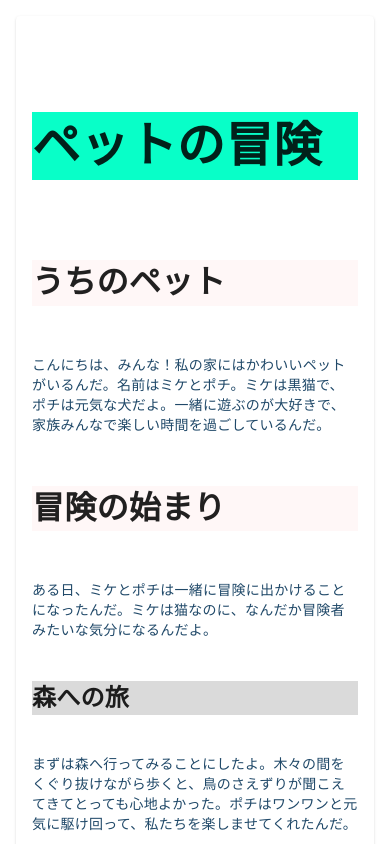
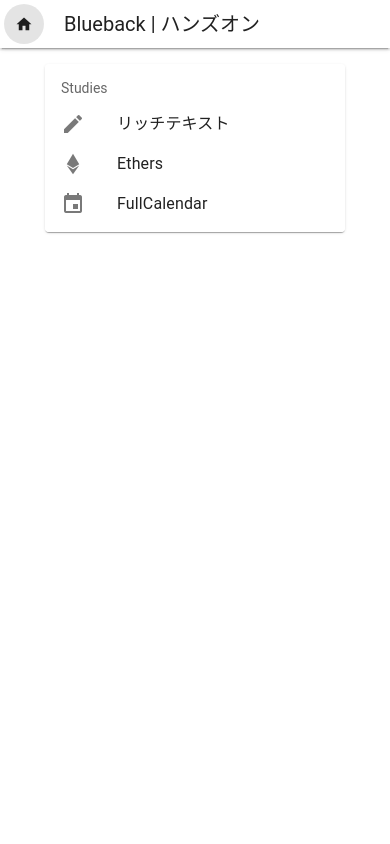
Before and after one commit to Yutahhhhh/firebase-study, a Nuxt app: page / in a window 390 px wide. Shown: the top 844 px of the page. Built offline with nearby package versions, Linux system fonts and the light colour scheme.

Commit message:
ページを分ける

```diff
--- a/layouts/default.vue
+++ b/layouts/default.vue
@@ -1,6 +1,10 @@
 <template>
   <v-app>
     <v-main>
+      <v-app-bar density="compact" :elevation="2">
+        <v-app-bar-nav-icon to="/" size="small" icon="mdi-home" />
+        <v-app-bar-title>Blueback | ハンズオン</v-app-bar-title>
+      </v-app-bar>
       <slot />
     </v-main>
   </v-app>
--- a/nuxt.config.ts
+++ b/nuxt.config.ts
@@ -1,6 +1,5 @@
 export default defineNuxtConfig({
   ssr: false,
-  target: 'static',
   build: {
     transpile: ["vuetify"]
   },
--- a/pages/index.vue
+++ b/pages/index.vue
@@ -1,129 +1,40 @@
 <template>
   <div>
     <v-container>
-      <v-row>
-        <v-col
-          cols="12"
-          md="8"
-        >
-          <v-card
-            class="color-pallet h-100"
+      <v-card
+        class="mx-auto"
+        max-width="300"
+      >
+        <v-list density="compact">
+          <v-list-subheader>Studies</v-list-subheader>
+
+          <v-list-item
+            v-for="(p, i) in pages"
+            :key="i"
+            :to="p.to"
+            color="primary"
           >
-            <v-card-text>
-              <!-- <div v-html="xssText" /> # サニタイズしないとアラートが表示される -->
-              <div v-html="sanitizeHtml(switchMode === 'xss' ? xssText : richText, sanitizeOptions)" />
-            </v-card-text>
-            <v-card-actions>
-              <v-btn
-                color="#08ffc8"
-                @click="switchMode='cool'"
-              >
-                クール系
-              </v-btn>
-              <v-btn
-                color="#ffb6b9"
-                @click="switchMode='cute'"
-              >
-                かわいい系
-              </v-btn>
-              <v-btn
-                color="red"
-                @click="switchMode='xss'"
-              >
-                XSS攻撃
-              </v-btn>
-            </v-card-actions>
-          </v-card>
-        </v-col>
-        <v-col
-          cols="4"
-          class="d-none d-md-block"
-        >
-          <v-card
-            title="ペットの冒険"
-            subtitle="ここから下の画像が追従するよ"
-            class="mb-8"
-          />
-          <v-card class="sidebar-sticky">
-            <v-img src="https://placekitten.com/300/300" />
-          </v-card>
-        </v-col>
-      </v-row>
+            <template v-slot:prepend>
+              <v-icon :icon="p.icon"></v-icon>
+            </template>
+
+            <v-list-item-title v-text="p.text"></v-list-item-title>
+          </v-list-item>
+        </v-list>
+      </v-card>
     </v-container>
   </div>
 </template>
 
 <script setup lang="ts">
-import sanitizeHtml from 'sanitize-html';
-type ColorType = {
-  h1: string
-  h2: string
-  h3: string
-  back: string
+type PageType = {
+  text: string
+  icon: string
+  to: string
 }
-
-const coolColor: ColorType = {
-  h1: '#08ffc8',
-  h2: '#fff7f7',
-  h3: '#dadada',
-  back: '#204969'
-}
-
-const cuteColor: ColorType = {
-  h1: '#ffb6b9',
-  h2: '#fae3d9',
-  h3: '#bbded6',
-  back: '#8ac6d1'
-}
-
-const switchMode = ref<'cool' | 'cute' | 'xss'>('cool')
-
-const sanitizeOptions = {
-  allowedTags: ['h1', 'h2', 'h3', 'p', 'img'],
-  allowedAttributes: {
-    'img': ['src', 'alt']  // デフォルトでもonerrorなどのイベントハンドラは許可していないが、明示的に。
-  }
-}
-
-const richText = `
-  <h1>ペットの冒険</h1>
-  <h2>うちのペット</h2>
-  <p>こんにちは、みんな！私の家にはかわいいペットがいるんだ。名前はミケとポチ。ミケは黒猫で、ポチは元気な犬だよ。一緒に遊ぶのが大好きで、家族みんなで楽しい時間を過ごしているんだ。</p>
-  <h2>冒険の始まり</h2>
-  <p>ある日、ミケとポチは一緒に冒険に出かけることになったんだ。ミケは猫なのに、なんだか冒険者みたいな気分になるんだよ。</p>
-  <h3>森への旅</h3>
-  <p>まずは森へ行ってみることにしたよ。木々の間をくぐり抜けながら歩くと、鳥のさえずりが聞こえてきてとっても心地よかった。ポチはワンワンと元気に駆け回って、私たちを楽しませてくれたんだ。</p>
-  <h3 class="highlight">川での出来事</h3>
-  <p>森を抜けると、きれいな川が広がっていたんだ。ミケは初めての水辺に興味津々で近づいていったよ。すると、ミケがジャンプして川に飛び込んでしまったんだ！でも大丈夫、私たちはすぐに助けてあげたんだ。ミケはびしょ濡れになっちゃったけれど、みんなで笑っていたよ。</p>
-  <h3>大冒険の終わり</h3>
-  <p>冒険は楽しい思い出と共に終わったんだけれど、ミケとポチはいつも一緒にいるから、これからもたくさんの冒険が待っていると思うんだ。ペットとの冒険は最高だね！</p>
-  <p>それではまたね！</p>
-`
-
-// MEMO: <img src="存在しない画像">のようにサニタイズされる。
-const xssText = `<p>攻撃を仕掛けるテキスト</p><img src="存在しない画像" onerror="alert('XSS攻撃!')" />`
+const pages: PageType[] = [
+  { to: 'post', icon: 'mdi-pencil', text: 'リッチテキスト' },
+  { to: 'ethers', icon: 'mdi-ethereum', text: 'Ethers' },
+  { to: 'calendar', icon: 'mdi-calendar', text: 'FullCalendar' }
+]
 </script>
-
-
-<style lang="sass">
-.color-pallet
-  h1
-    background: v-bind("switchMode === 'cool' ? coolColor.h1 : cuteColor.h1")
-    font-size: 3rem
-    margin: 80px 0
-  h2
-    background: v-bind("switchMode === 'cool' ? coolColor.h2 : cuteColor.h2")
-    font-size: 2rem
-    margin: 50px 0
-  h3
-    background: v-bind("switchMode === 'cool' ? coolColor.h3 : cuteColor.h3")
-    font-size: 1.5rem
-    margin: 40px 0
-  p
-    color: v-bind("switchMode === 'cool' ? coolColor.back : cuteColor.back")
-
-.sidebar-sticky
-  position: sticky
-  top: 40px
-  max-height: 50vh
-</style>
--- /dev/null
+++ b/pages/post.vue
@@ -0,0 +1,129 @@
+<template>
+  <div>
+    <v-container>
+      <v-row>
+        <v-col
+          cols="12"
+          md="8"
+        >
+          <v-card
+            class="color-pallet h-100"
+          >
+            <v-card-text>
+              <!-- <div v-html="xssText" /> # サニタイズしないとアラートが表示される -->
+              <div v-html="sanitizeHtml(switchMode === 'xss' ? xssText : richText, sanitizeOptions)" />
+            </v-card-text>
+            <v-card-actions>
+              <v-btn
+                color="#08ffc8"
+                @click="switchMode='cool'"
+              >
+                クール系
+              </v-btn>
+              <v-btn
+                color="#ffb6b9"
+                @click="switchMode='cute'"
+              >
+                かわいい系
+              </v-btn>
+              <v-btn
+                color="red"
+                @click="switchMode='xss'"
+              >
+                XSS攻撃
+              </v-btn>
+            </v-card-actions>
+          </v-card>
+        </v-col>
+        <v-col
+          cols="4"
+          class="d-none d-md-block"
+        >
+          <v-card
+            title="ペットの冒険"
+            subtitle="ここから下の画像が追従するよ"
+            class="mb-8"
+          />
+          <v-card class="sidebar-sticky">
+            <v-img src="https://placekitten.com/300/300" />
+          </v-card>
+        </v-col>
+      </v-row>
+    </v-container>
+  </div>
+</template>
+
+<script setup lang="ts">
+import sanitizeHtml from 'sanitize-html';
+type ColorType = {
+  h1: string
+  h2: string
+  h3: string
+  back: string
+}
+
+const coolColor: ColorType = {
+  h1: '#08ffc8',
+  h2: '#fff7f7',
+  h3: '#dadada',
+  back: '#204969'
+}
+
+const cuteColor: ColorType = {
+  h1: '#ffb6b9',
+  h2: '#fae3d9',
+  h3: '#bbded6',
+  back: '#8ac6d1'
+}
+
+const switchMode = ref<'cool' | 'cute' | 'xss'>('cool')
+
+const sanitizeOptions = {
+  allowedTags: ['h1', 'h2', 'h3', 'p', 'img'],
+  allowedAttributes: {
+    'img': ['src', 'alt']  // デフォルトでもonerrorなどのイベントハンドラは許可していないが、明示的に。
+  }
+}
+
+const richText = `
+  <h1>ペットの冒険</h1>
+  <h2>うちのペット</h2>
+  <p>こんにちは、みんな！私の家にはかわいいペットがいるんだ。名前はミケとポチ。ミケは黒猫で、ポチは元気な犬だよ。一緒に遊ぶのが大好きで、家族みんなで楽しい時間を過ごしているんだ。</p>
+  <h2>冒険の始まり</h2>
+  <p>ある日、ミケとポチは一緒に冒険に出かけることになったんだ。ミケは猫なのに、なんだか冒険者みたいな気分になるんだよ。</p>
+  <h3>森への旅</h3>
+  <p>まずは森へ行ってみることにしたよ。木々の間をくぐり抜けながら歩くと、鳥のさえずりが聞こえてきてとっても心地よかった。ポチはワンワンと元気に駆け回って、私たちを楽しませてくれたんだ。</p>
+  <h3 class="highlight">川での出来事</h3>
+  <p>森を抜けると、きれいな川が広がっていたんだ。ミケは初めての水辺に興味津々で近づいていったよ。すると、ミケがジャンプして川に飛び込んでしまったんだ！でも大丈夫、私たちはすぐに助けてあげたんだ。ミケはびしょ濡れになっちゃったけれど、みんなで笑っていたよ。</p>
+  <h3>大冒険の終わり</h3>
+  <p>冒険は楽しい思い出と共に終わったんだけれど、ミケとポチはいつも一緒にいるから、これからもたくさんの冒険が待っていると思うんだ。ペットとの冒険は最高だね！</p>
+  <p>それではまたね！</p>
+`
+
+// MEMO: <img src="存在しない画像">のようにサニタイズされる。
+const xssText = `<p>攻撃を仕掛けるテキスト</p><img src="存在しない画像" onerror="alert('XSS攻撃!')" />`
+</script>
+
+
+<style lang="sass">
+.color-pallet
+  h1
+    background: v-bind("switchMode === 'cool' ? coolColor.h1 : cuteColor.h1")
+    font-size: 3rem
+    margin: 80px 0
+  h2
+    background: v-bind("switchMode === 'cool' ? coolColor.h2 : cuteColor.h2")
+    font-size: 2rem
+    margin: 50px 0
+  h3
+    background: v-bind("switchMode === 'cool' ? coolColor.h3 : cuteColor.h3")
+    font-size: 1.5rem
+    margin: 40px 0
+  p
+    color: v-bind("switchMode === 'cool' ? coolColor.back : cuteColor.back")
+
+.sidebar-sticky
+  position: sticky
+  top: 40px
+  max-height: 50vh
+</style>
--- a/plugins/vuetify.ts
+++ b/plugins/vuetify.ts
@@ -2,6 +2,7 @@ import { createVuetify, IconOptions } from "vuetify";
 import * as directives from "vuetify/directives";
 import { aliases, mdi } from 'vuetify/iconsets/mdi'
 import * as components from 'vuetify/components'
+import '@mdi/font/css/materialdesignicons.css'
 import 'vuetify/styles'
 
 export default defineNuxtPlugin((nuxtApp) => {
```
